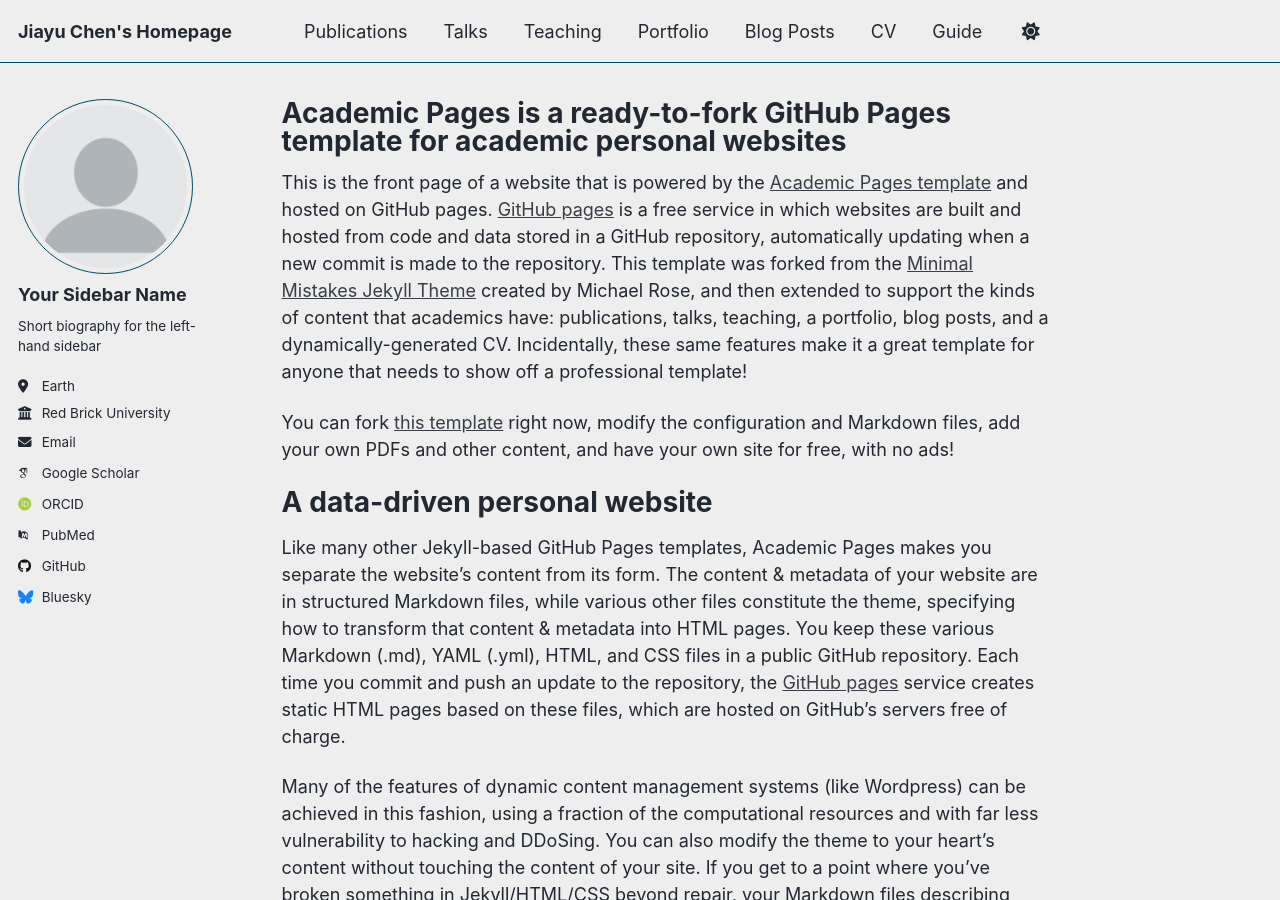
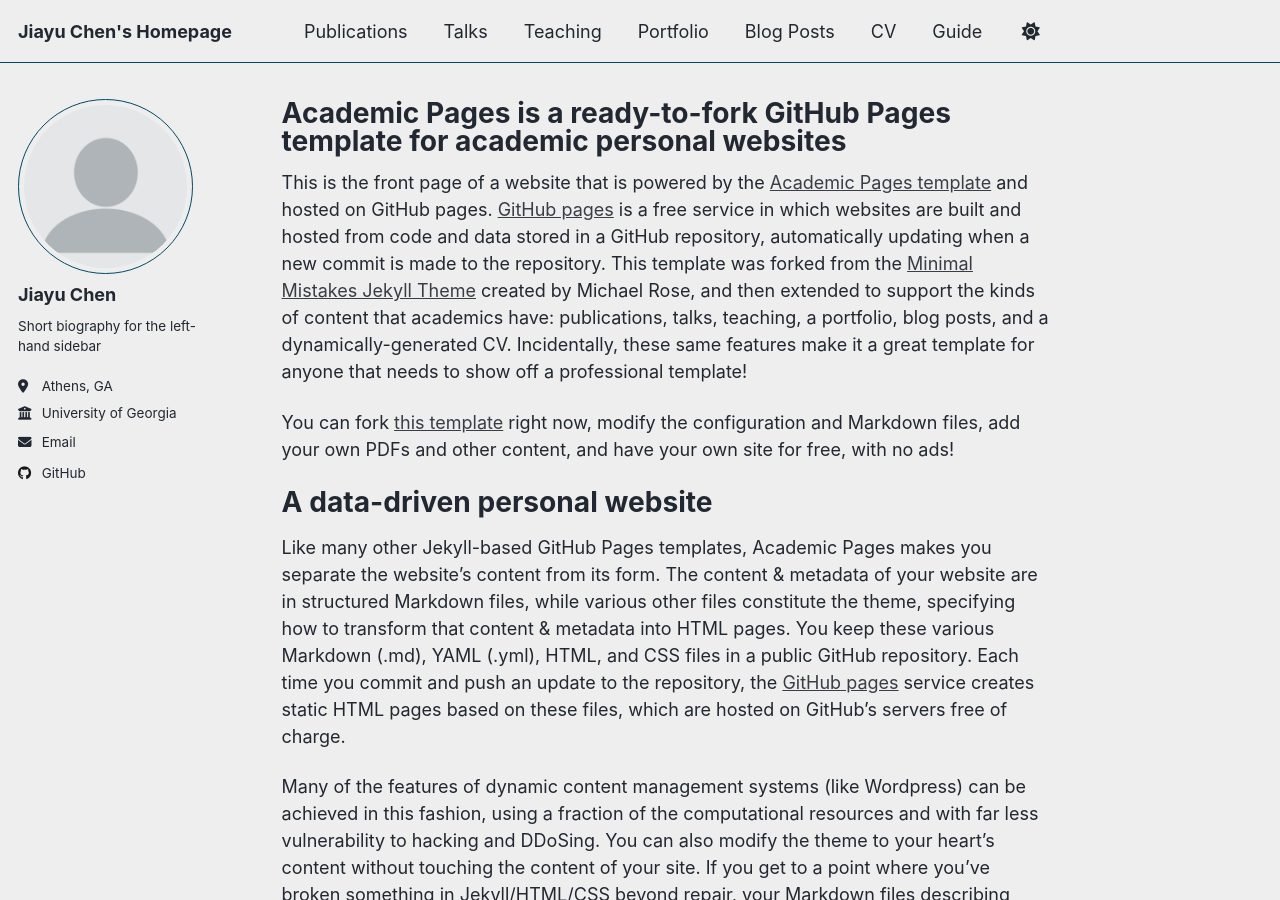
Before and after one commit to A-Big-Tortoise/A-Big-Tortoise.github.io, a Jekyll site: the page built from _pages/about.md, in a window 1280 px wide and 900 px high. Built offline with Jekyll 4.4.1, drawn with Linux system fonts in a browser that asks for light colours; some web fonts are replaced; a script that is not in the unit is left out.

Commit message:
Update Something

```diff
--- a/_config.yml
+++ b/_config.yml
@@ -24,23 +24,23 @@
 author:
   # Biographic information
   avatar           : "profile.png"
-  name             : "Your Sidebar Name"
+  name             : "Jiayu Chen"
   pronouns         : # example: "she/her"
   bio              : "Short biography for the left-hand sidebar"
-  location         : "Earth"
-  employer         : "Red Brick University"
+  location         : "Athens, GA"
+  employer         : "University of Georgia"
   uri              : # URL
-  email            : "none@example.org"
+  email            : "Jiayu.Chen [at] uga.edu"
 
   # Academic websites
   academia         : # URL
   arxiv            : # URL - Update with the correct link to your profile
-  googlescholar    : "https://scholar.google.com/citations?user=PS_CX0AAAAAJ"
+  googlescholar    : # "https://scholar.google.com/citations?user=PS_CX0AAAAAJ"
   inspire-hep      : # URL
   impactstory      : # URL
-  orcid            : "http://orcid.org/yourorcidurl"
+  orcid            : # "http://orcid.org/yourorcidurl"
   semantic         : # URL
-  pubmed           : "https://www.ncbi.nlm.nih.gov/pubmed/?term=john+snow"
+  pubmed           : # "https://www.ncbi.nlm.nih.gov/pubmed/?term=john+snow"
   researchgate     : # URL
   scopus           : # URL
 
@@ -54,7 +54,7 @@
 
   # Social media
   artstation       : # Username
-  bluesky          : "bsky.app" # Replace this with you Bluesky username
+  bluesky          : # "bsky.app" # Replace this with you Bluesky username
   facebook         : # Username
   flickr           : # Username
   foursquare       : # Username
```
